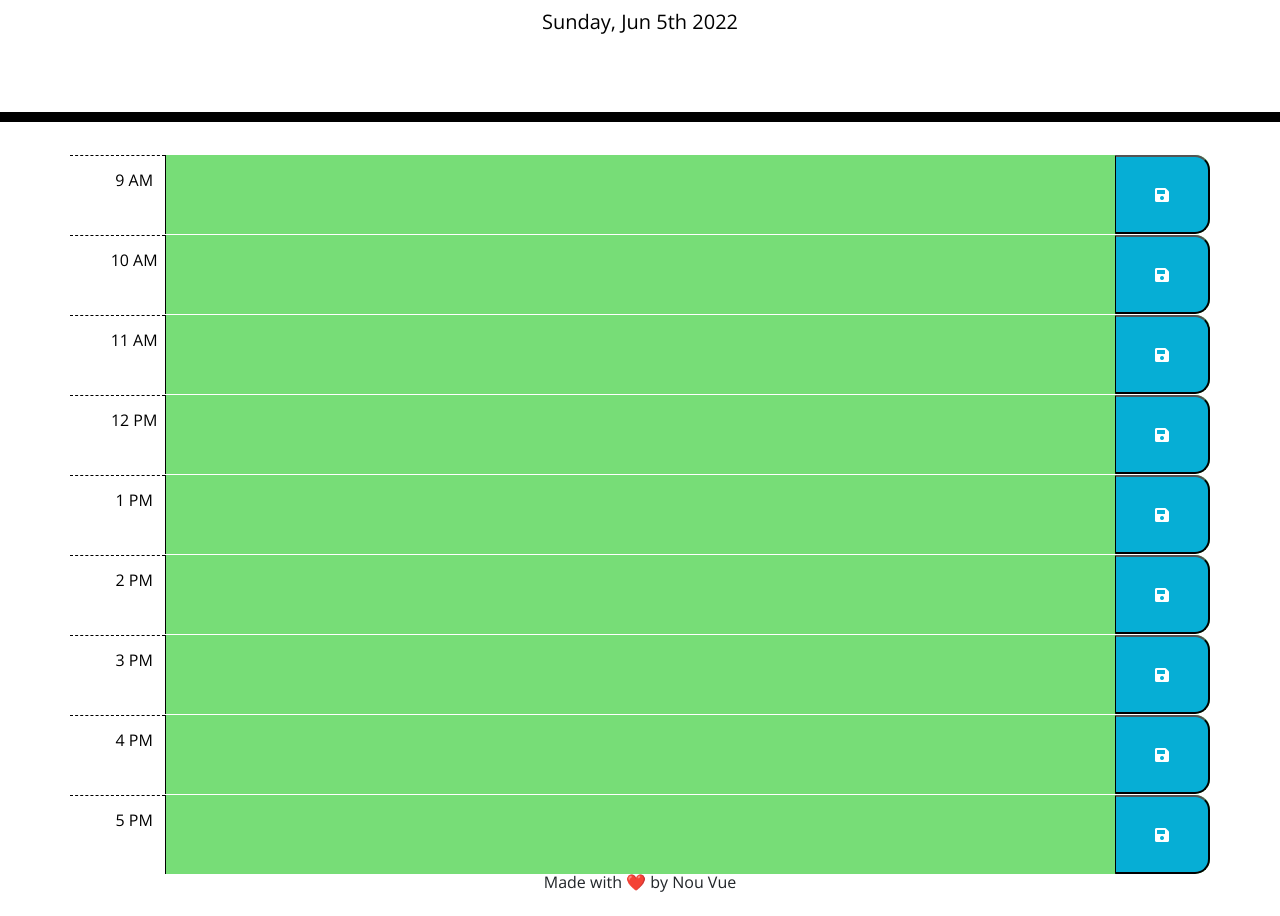
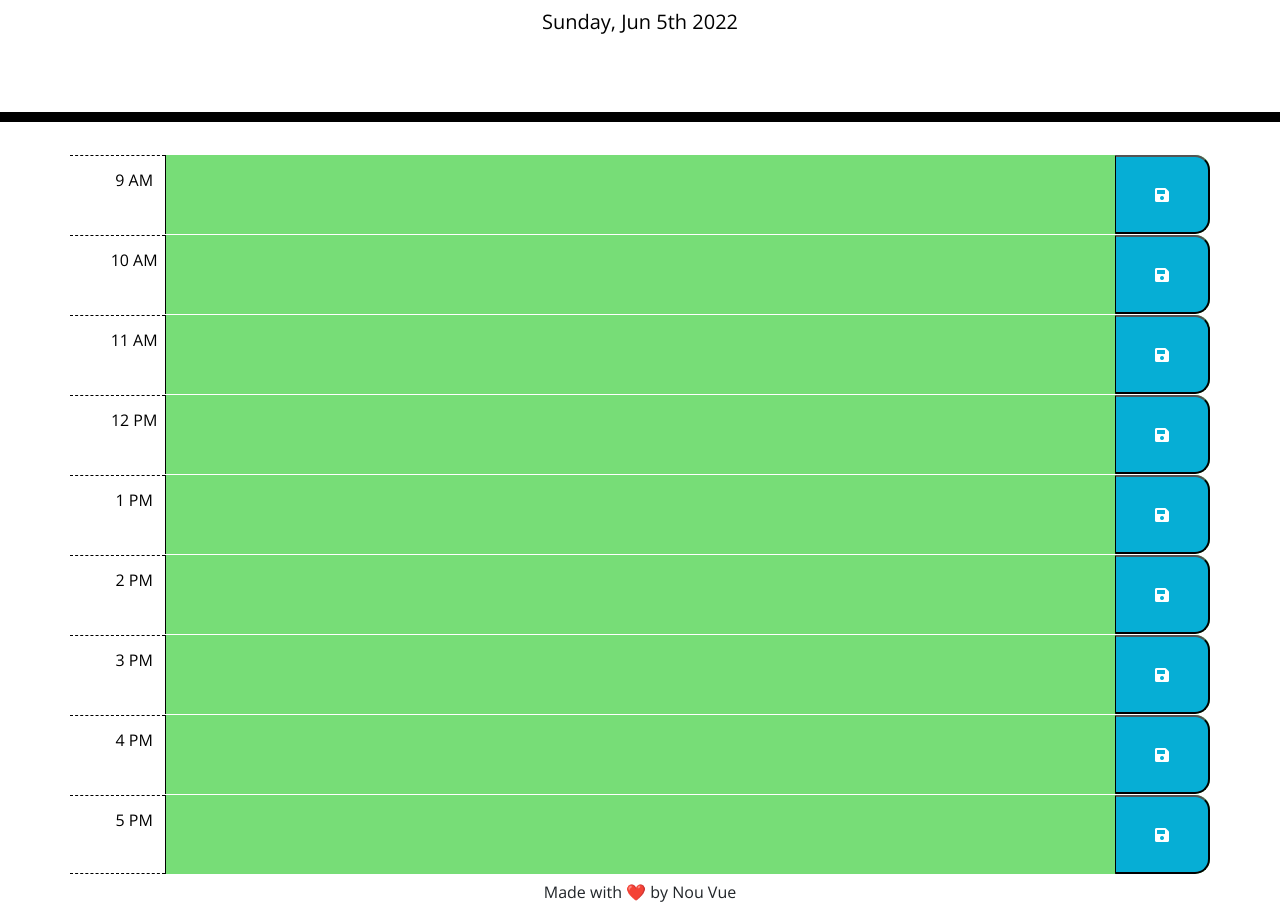
Before and after one commit to AndyBoyee604/Work-Day-Scheduler, a plain HTML site: page index.html in a window 1280 px wide. Shown: the part 182-1098 px from the top of the page. Drawn offline with nearby package versions, Linux system fonts and the light colour scheme.

Commit message:
border bottom fix

```diff
--- a/assets/css/style.css
+++ b/assets/css/style.css
@@ -44,6 +44,10 @@ textarea{
   padding: 0;
 }
 
+.hour5border {
+  border-bottom: 1px dashed #000000;;
+}
+
 .past {
   background-color: #d3d3d3;
   color: white;
@@ -74,4 +78,5 @@ textarea{
 
 footer {
   text-align:  center;
+  margin-top: 10px;
 }
--- a/index.html
+++ b/index.html
@@ -83,7 +83,7 @@
       <button class="saveBtn col-md-1"><i class="fas fa-save"></i></button>
     </div>
     <div id="h17" class="row time-block">
-      <div class="hour col-md-1">
+      <div class="hour hour5border col-md-1">
         5 PM
       </div>
       <textarea class="task col-md-10"></textarea>
```
